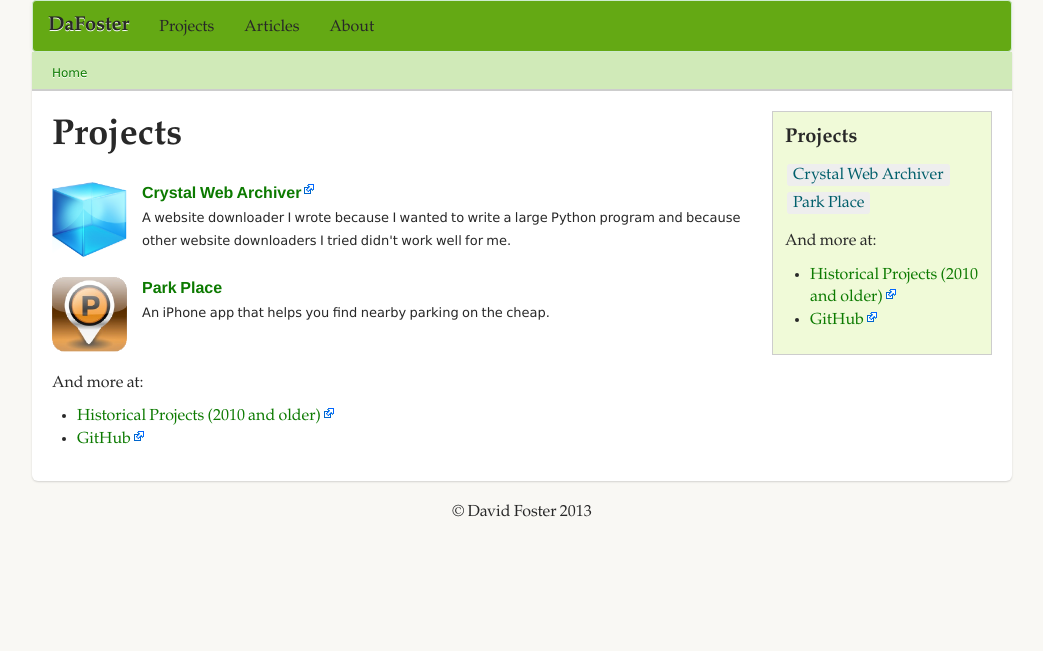
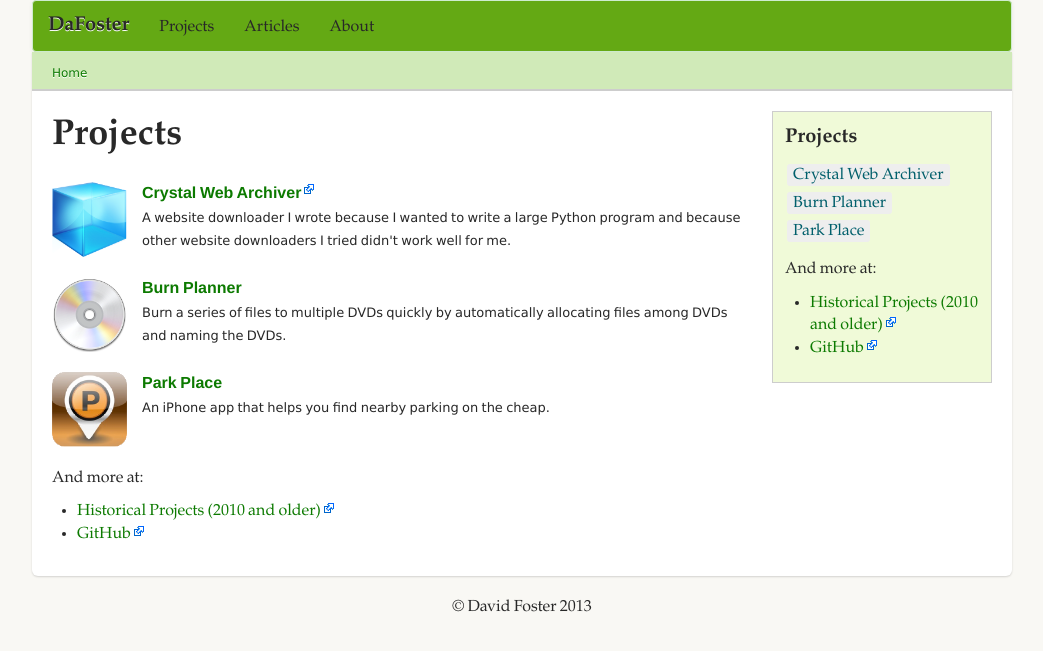
Before and after one commit to davidfstr/dafoster.net, a Jekyll site: the page built from projects/index.html, in a window 1280 px wide. Shown: the top 651 px of the page, without its empty margins (118-1161 px from the left). Built offline with Jekyll 4.4.1, drawn with Linux system fonts in a browser that asks for light colours; Markdown is read by kramdown in place of the engine named in the settings.

Commit message:
Migrate Burn Planner project. Extract code to highlight linked headings.

```diff
--- a/_layouts/default.html
+++ b/_layouts/default.html
@@ -33,8 +33,12 @@
   -->
 
     <!-- Le scripts -->
-    {% if page.include_jquery %}<script src="{{ ASSET_PATH }}/js/jquery-1.8.3.min.js"></script>{% endif %}
-    {% if page.include_jquery_hashchange %}<script src="{{ ASSET_PATH }}/js/jquery.ba-hashchange.min.js"></script>{% endif %}
+  {% if page.include_jquery or page.linkable_headings %}
+    <script src="{{ ASSET_PATH }}/js/jquery-1.8.3.min.js"></script>
+  {% endif %}
+  {% if page.include_jquery_hashchange or page.linkable_headings %}
+    <script src="{{ ASSET_PATH }}/js/jquery.ba-hashchange.min.js"></script>
+  {% endif %}
   </head>
 
   <body>
@@ -95,6 +99,19 @@
         <p>&copy; {{ site.author.name }} {{ site.time | date: '%Y'}}</p>
       </footer>
 
-    </div> <!-- /container -->
+    </div>
+
+  {% if page.linkable_headings %}
+    <script>
+      $(window).hashchange(function() {
+        // Highlight heading corresponding to current anchor (if specified)
+        if (location.hash) {
+          $('h2').removeClass('active');
+          $(location.hash).addClass('active');
+        }
+      });
+      $(window).hashchange();
+    </script>
+  {% endif %}
   </body>
 </html>
--- /dev/null
+++ b/projects/burn-planner/index.md
@@ -0,0 +1,53 @@
+---
+layout: project
+title: Burn Planner
+summary: >
+    Burn a series of files to multiple DVDs quickly
+    by automatically allocating files among DVDs and naming the DVDs.
+x_started_on: Nov 20, 2010
+x_ended_on: Jan 19, 2011
+x_languages: [Objective_C]
+x_lines_of_code: 1,934
+linkable_headings: true
+
+---
+Burn Planner helps you burn a series of files to multiple DVDs quickly by
+automatically allocating files among DVDs and naming the DVDs.
+
+I got tired of doing this manually for all of the anime I archive to DVDs,
+so I make this program to automate the whole process.
+
+## Download
+
+* [Burn Planner 1.0](Burn%20Planner%20v1.0.dmg) &ndash; Mac OS X 10.5 and later
+
+<h2 id="donate">Donate</h2>
+
+If this program saves you time, consider giving back with a donation.
+
+<div class="paypal">
+	<form action="https://www.paypal.com/cgi-bin/webscr" method="post">
+		<div>
+			<input type="hidden" name="cmd" value="_xclick">
+			<input type="hidden" name="business" value="donations@dafoster.net">
+			<input type="hidden" name="item_name" value="Burn Planner">
+			<input type="hidden" name="item_number" value="burnplanner">
+			<input type="hidden" name="image_url" value="http://dafoster.net/projects/burn-planner/logo-50.png">
+			<input type="hidden" name="no_shipping" value="1">
+			<input type="hidden" name="return" value="http://dafoster.net/projects/burn-planner">
+			<input type="hidden" name="cancel_return" value="http://dafoster.net/projects/burn-planner">
+			<input type="hidden" name="cn" value="Feature Requests">
+			<input type="hidden" name="currency_code" value="USD">
+			<input type="hidden" name="tax" value="0">
+			<input type="image" src="https://www.paypal.com/en_US/i/btn/btn_donateCC_LG.gif" alt="Donate" name="submit">
+			<select name="amount" style="width: 65px; vertical-align: top;">
+				<option value="5.00">$5</option>
+				<option value="10.00" selected="selected">$10</option>
+				<option value="15.00">$15</option>
+				<option value="20.00">$20</option>
+				<option value="25.00">$25</option>
+				<option value="">Other</option>
+			</select>
+		</div>
+	</form>
+</div>
```
Also changed, not shown: about/index.md (+1 -13 lines), projects/burn-planner/donate/index.md (added, +8 -0 lines), projects/burn-planner/logo-128.png (added), projects/burn-planner/logo-50.png (added), 1 other file.
